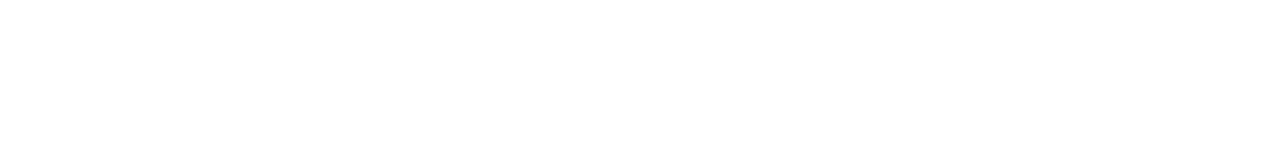
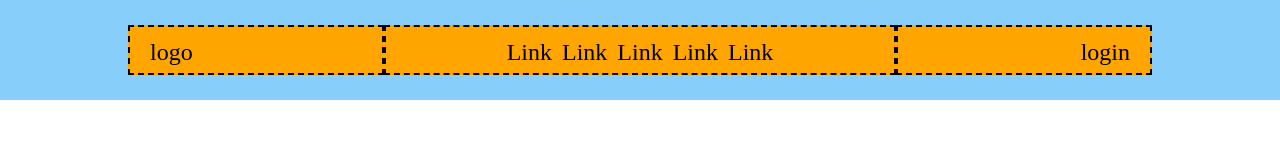
Before and after one commit to Gabriele-Zini/htmlcss-struttura-discord, a plain HTML site: page index.html in a window 1280 px wide. Drawn offline with Linux system fonts and the light colour scheme.

Commit message:
add: header with navbar

```diff
--- a/css/style.css
+++ b/css/style.css
@@ -12,3 +12,77 @@
     width: 80%;
     margin: 0 auto;
 }
+
+.flex-container {
+    display: flex;
+}
+
+ul {
+    list-style-type: none;
+
+
+}
+
+li a {
+    text-decoration: none;
+    color: black;
+}
+
+/* DEBUG */
+
+
+/* HEADER */
+
+header {
+    height: 100px;
+    background-color: lightskyblue;
+    align-items: center;
+}
+
+.navbar {
+    display: flex;
+    height: 50px;
+    background-color: orange;
+
+
+}
+
+.nav-item {
+    border: 2px dashed black;
+    line-height: 50px;
+    font-size: 1.5rem;
+}
+
+.logo {
+    width: calc(100% / 4);
+    text-align: left;
+    padding-left: 20px;
+
+
+
+}
+
+.menu {
+    width:calc(100% / 2);
+
+
+}
+.list-menu {
+    gap: 10px;
+    justify-content: center;
+}
+
+
+
+
+
+.login {
+    width: calc(100% / 4);
+    text-align: right;
+    padding-right: 20px;
+}
+
+
+/* MAIN */
+
+/* FOOTER */
--- a/index.html
+++ b/index.html
@@ -9,8 +9,19 @@
 <body>
 
     <!-- header -->
-    <header>
-        <nav>
+    <header class="flex-container">
+        <nav class="navbar container flex-container">
+            <div class="logo nav-item">logo</div>
+            <div class="menu nav-item">
+                <ul class="flex-container list-menu">
+                    <li><a href="">Link</a></li>
+                    <li><a href="">Link</a></li>
+                    <li><a href="">Link</a></li>
+                    <li><a href="">Link</a></li>
+                    <li><a href="">Link</a></li>
+                </ul>
+            </div>
+            <div class="login nav-item">login</div>
         </nav>
         <div class="hero"></div>
     </header>
```
